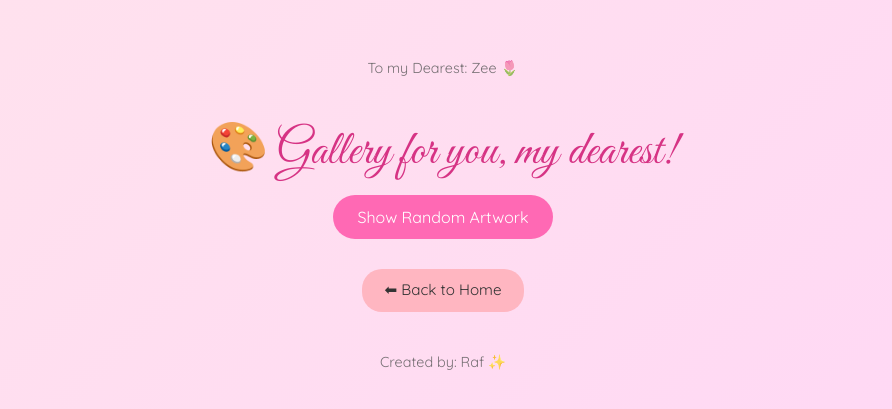
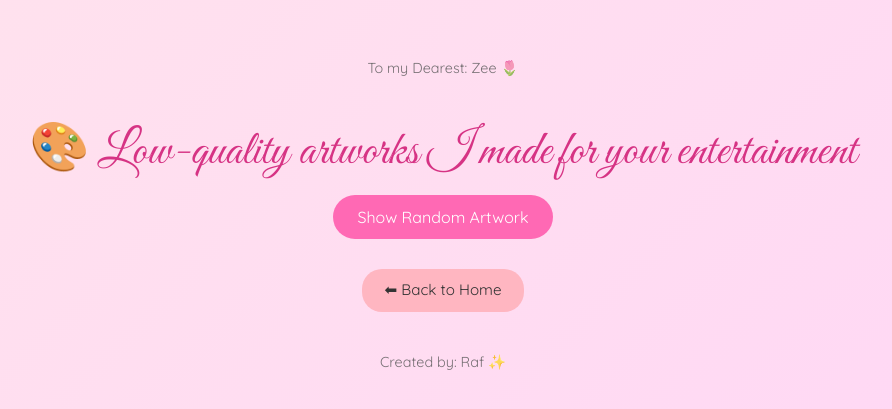
Before and after one commit to frostburner/affirmations-daily, a React (Vite) app: page /art in a window 1280 px wide. Shown: the part 197-606 px from the top of the page, without its empty margins (197-1089 px from the left). Built offline with nearby package versions, Linux system fonts and the light colour scheme.

Commit message:
fixed some text in Art Page

```diff
--- a/src/ArtPage.jsx
+++ b/src/ArtPage.jsx
@@ -30,7 +30,7 @@ export default function ArtPage() {
   return (
     <div className="app">
          <p className="footer">To my Dearest: Zee 🌷</p>
-      <h1 className="title">🎨 Gallery for you, my dearest! </h1>
+      <h1 className="title">🎨 Low-quality artworks I made for your entertainment </h1>
       <button onClick={getArtwork} className="btn">
         Show Random Artwork
       </button>
```
